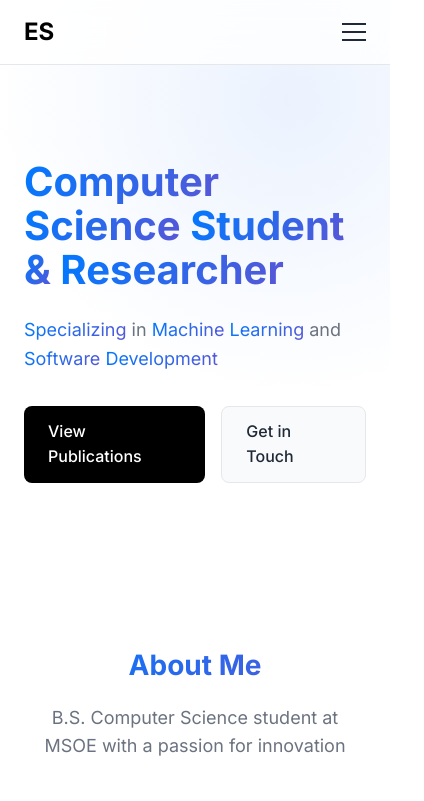
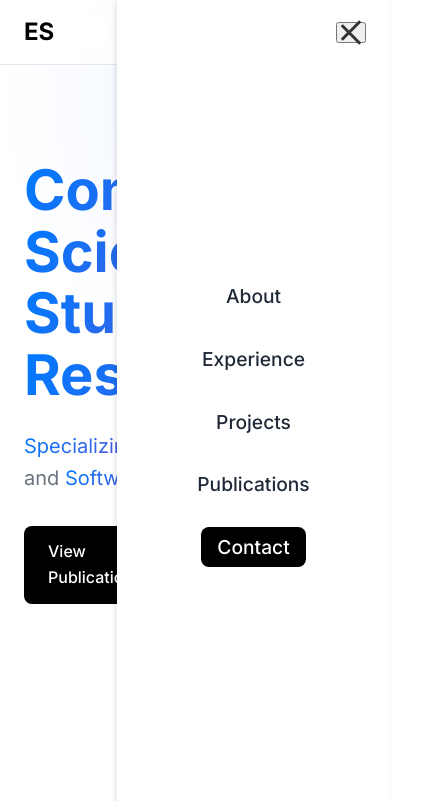
Before and after one commit to evanschubert1/my_website, a plain HTML site: page index.html in a window 390 px wide. Both pictures are taken after a click on the button 354 px from the left and 32 px from the top of the page. Shown: the top 801 px of the page, 424 px wide, since content can reach past the window. Drawn offline with Linux system fonts and the light colour scheme.

Commit message:
fixed button handler

```diff
--- a/index.html
+++ b/index.html
@@ -203,5 +203,7 @@
             </div>
         </div>
     </footer>
+    <script src="https://cdnjs.cloudflare.com/ajax/libs/font-awesome/6.0.0/js/all.min.js"></script>
+    <script src="script.js"></script>
 </body>
 </html>
--- /dev/null
+++ b/script.js
@@ -0,0 +1,19 @@
+document.addEventListener('DOMContentLoaded', function() {
+    const mobileMenuButton = document.querySelector('.mobile-menu');
+    const navLinks = document.querySelector('.nav-links');
+
+    mobileMenuButton.addEventListener('click', function() {
+        // Toggle active class on mobile menu button
+        this.classList.toggle('active');
+        // Toggle active class on nav links
+        navLinks.classList.toggle('active');
+    });
+
+    // Close mobile menu when clicking a link
+    document.querySelectorAll('.nav-links a').forEach(link => {
+        link.addEventListener('click', () => {
+            mobileMenuButton.classList.remove('active');
+            navLinks.classList.remove('active');
+        });
+    });
+});
--- a/styles.css
+++ b/styles.css
@@ -87,8 +87,64 @@ body {
     background-color: var(--accent-color);
 }
 
+/* Mobile Menu Styles */
 .mobile-menu {
     display: none;
+    flex-direction: column;
+    justify-content: space-between;
+    width: 30px;
+    height: 21px;
+    cursor: pointer;
+    z-index: 1000;
+}
+
+.mobile-menu span {
+    display: block;
+    width: 100%;
+    height: 3px;
+    background-color: #333;
+    transition: all 0.3s ease;
+}
+
+.mobile-menu.active span:nth-child(1) {
+    transform: translateY(9px) rotate(45deg);
+}
+
+.mobile-menu.active span:nth-child(2) {
+    opacity: 0;
+}
+
+.mobile-menu.active span:nth-child(3) {
+    transform: translateY(-9px) rotate(-45deg);
+}
+
+@media (max-width: 768px) {
+    .mobile-menu {
+        display: flex;
+    }
+
+    .nav-links {
+        position: fixed;
+        top: 0;
+        right: -100%;
+        width: 70%;
+        height: 100vh;
+        background-color: white;
+        flex-direction: column;
+        justify-content: center;
+        align-items: center;
+        gap: 2rem;
+        transition: right 0.3s ease;
+        box-shadow: -2px 0 5px rgba(0, 0, 0, 0.1);
+    }
+
+    .nav-links.active {
+        right: 0;
+    }
+
+    .nav-links a {
+        font-size: 1.2rem;
+    }
 }
 
 /* Hero Section */
@@ -381,56 +437,6 @@ footer {
     color: var(--accent-color);
 }
 
-/* Responsive Design */
-@media (max-width: 768px) {
-    .nav-links {
-        display: none;
-    }
-
-    .mobile-menu {
-        display: block;
-        background: none;
-        border: none;
-        cursor: pointer;
-    }
-
-    .mobile-menu span {
-        display: block;
-        width: 24px;
-        height: 2px;
-        background-color: var(--text-color);
-        margin: 6px 0;
-        transition: var(--transition);
-    }
-
-    .hero h1 {
-        font-size: 40px;
-    }
-
-    .subtitle {
-        font-size: 18px;
-    }
-
-    .section {
-        padding: 60px 0;
-    }
-
-    .section-header h2 {
-        font-size: 28px;
-    }
-
-    .experience-grid,
-    .publications-grid {
-        grid-template-columns: 1fr;
-    }
-
-    .footer-content {
-        flex-direction: column;
-        gap: 24px;
-        text-align: center;
-    }
-}
-
 /* Animations */
 @keyframes fadeIn {
     from {
```
